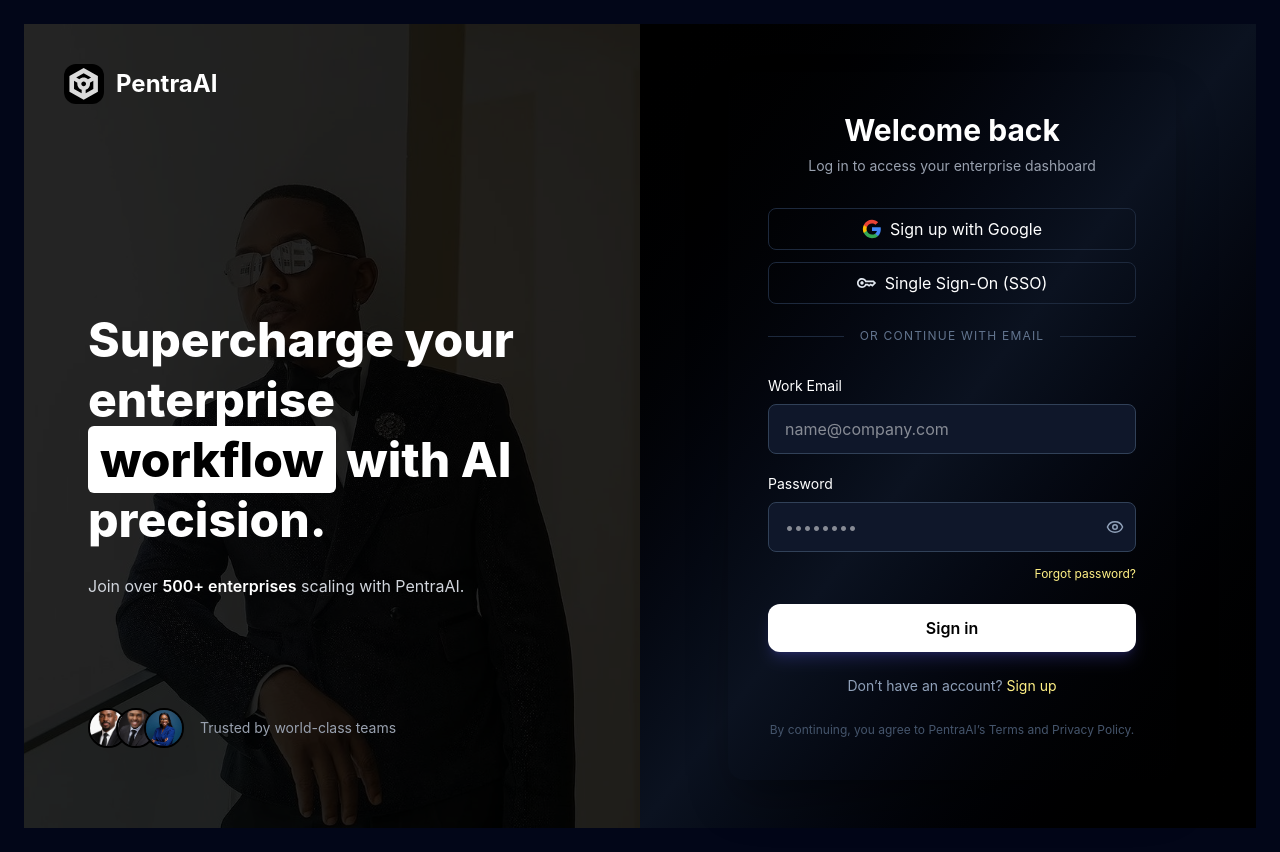
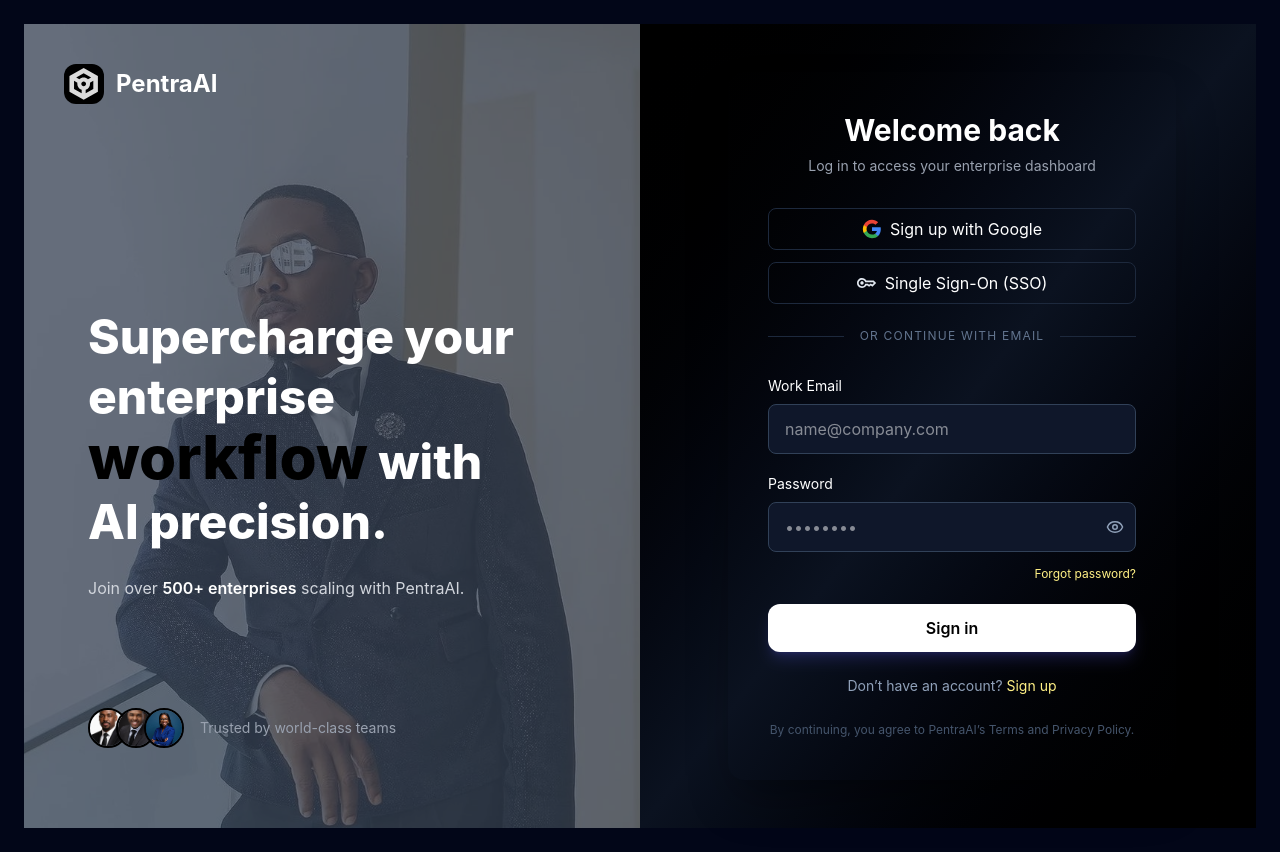
Before and after one commit to raji-ayyub/multi-agent-startup-simulator, a React (Vite) app in the folder simulator/: page /login in a window 1280 px wide. Built offline with nearby package versions, Linux system fonts and the light colour scheme.

Commit message:
update text

```diff
--- a/simulator/src/components/layout/AuthLayout.jsx
+++ b/simulator/src/components/layout/AuthLayout.jsx
@@ -8,7 +8,7 @@ const AuthLayout = ({ children }) => {
 
         {/* Background */}
         <div className="absolute inset-0 bg-[url('/images/business-suit.jpg')] bg-cover bg-center" />
-        <div className="absolute inset-0 bg-black/85" />
+        <div className="absolute inset-0 bg-gray-700/75" />
 
         {/* Logo */}
         <div className="absolute top-10 left-10 flex items-center justify-center  gap-3 z-20">
@@ -26,10 +26,13 @@ const AuthLayout = ({ children }) => {
           <div className="flex flex-col justify-center flex-1 mt-24">
             <h2 className="text-5xl font-extrabold leading-tight max-w-xl">
               Supercharge your enterprise{" "}
-              <span className="bg-white text-black px-3 py-1 rounded-md">
+              <br />
+              <span className=" text-black text-6xl  py-1 rounded-md">
                 workflow
               </span>{" "}
-              with AI precision.
+              with
+              <br />
+              AI precision.
             </h2>
 
             <p className="mt-6 text-gray-300 max-w-md">
```
